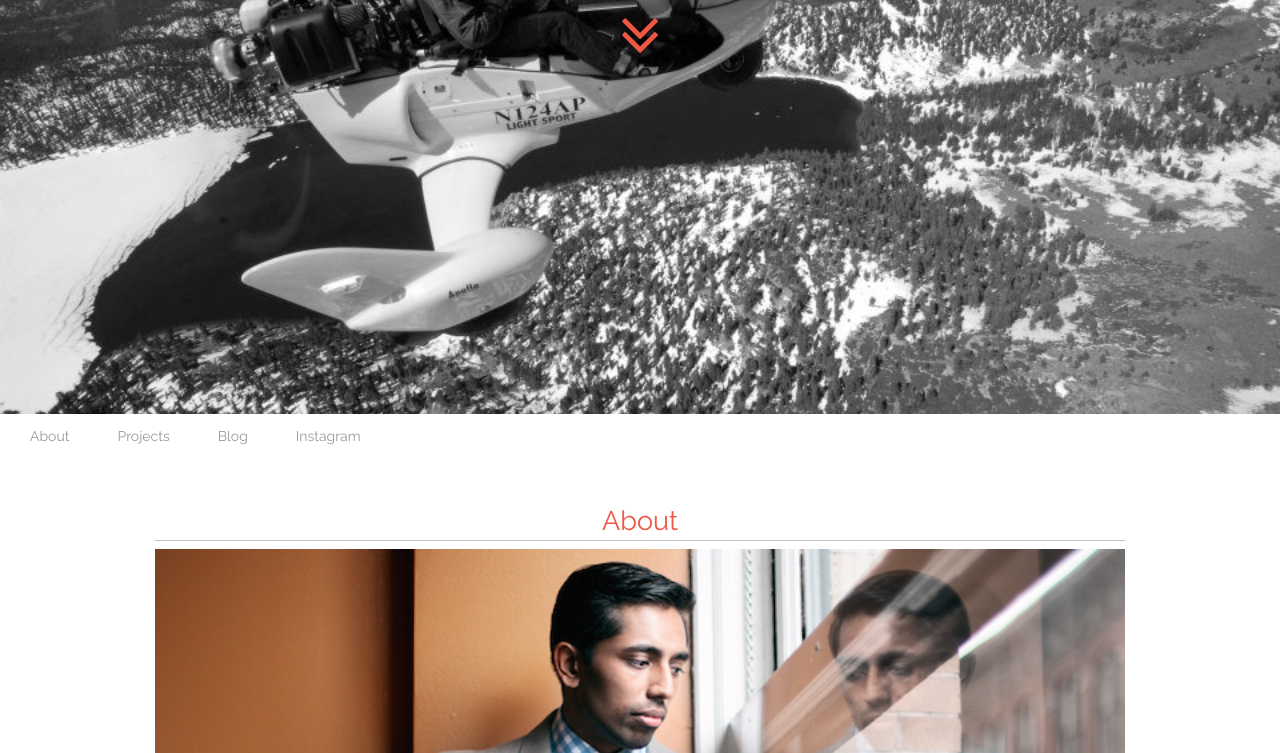
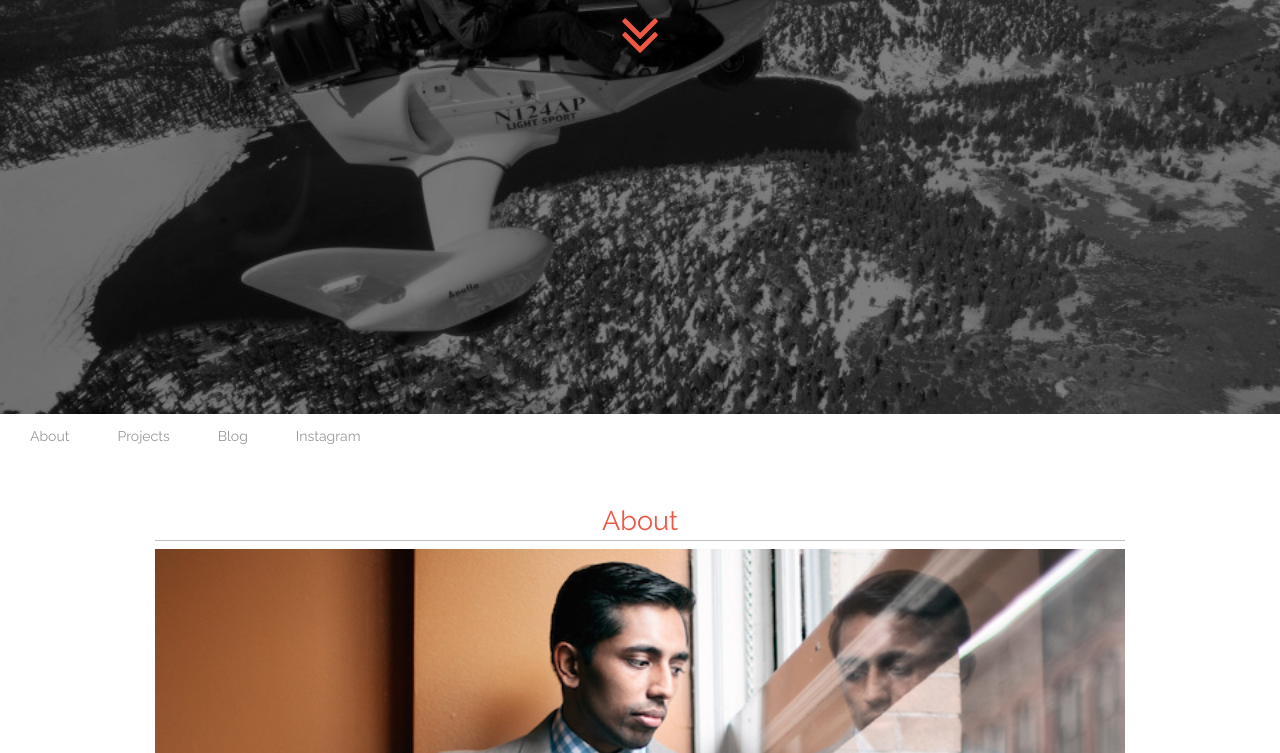
Before and after one commit to bayers92/shaikh, a website: page index.html in a window 1280 px wide. Shown: the part 386-1139 px from the top of the page. Drawn offline with Linux system fonts and the light colour scheme.

Commit message:
reinitialized from origin

```diff
--- a/index.html
+++ b/index.html
@@ -53,6 +53,7 @@
 		<!-- START HOMEPAGE -->
 		<div class = "full-page show-for-medium-up">
 			<div class = "bg"></div>
+			<div class = "bg_overlay"></div>
 			<div class = "home-title">
 				<a href="#about">
 					<h1>Mohammad Shaikh</h1>
--- a/scss/_settings.scss
+++ b/scss/_settings.scss
@@ -1541,6 +1541,17 @@ $menu-slide: "transform 500ms ease";
 	 	width: 100%;
 	 	height: 100%;
 	}
+	.bg_overlay{
+		position: absolute;
+		z-index: -1000;
+		background: rgba(0, 0, 0, 0.5);
+	 	-webkit-background-size: cover;
+	 	-moz-background-size: cover;
+	 	-o-background-size: cover;
+	 	background-size: cover;
+	 	width: 100%;
+	 	height: 100%;
+	}
 	.home-title {
 		top: 50%;
 		/*left: 50%;*/
```
Also changed, not shown: stylesheets/app.css.
